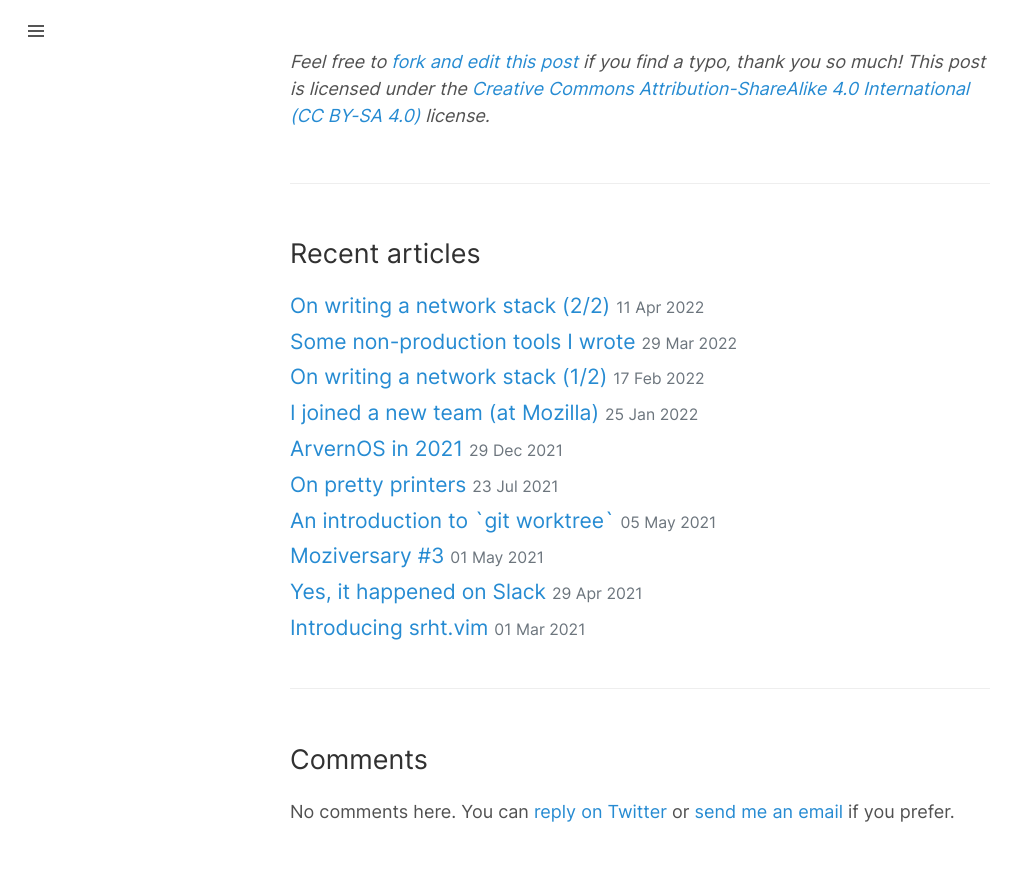
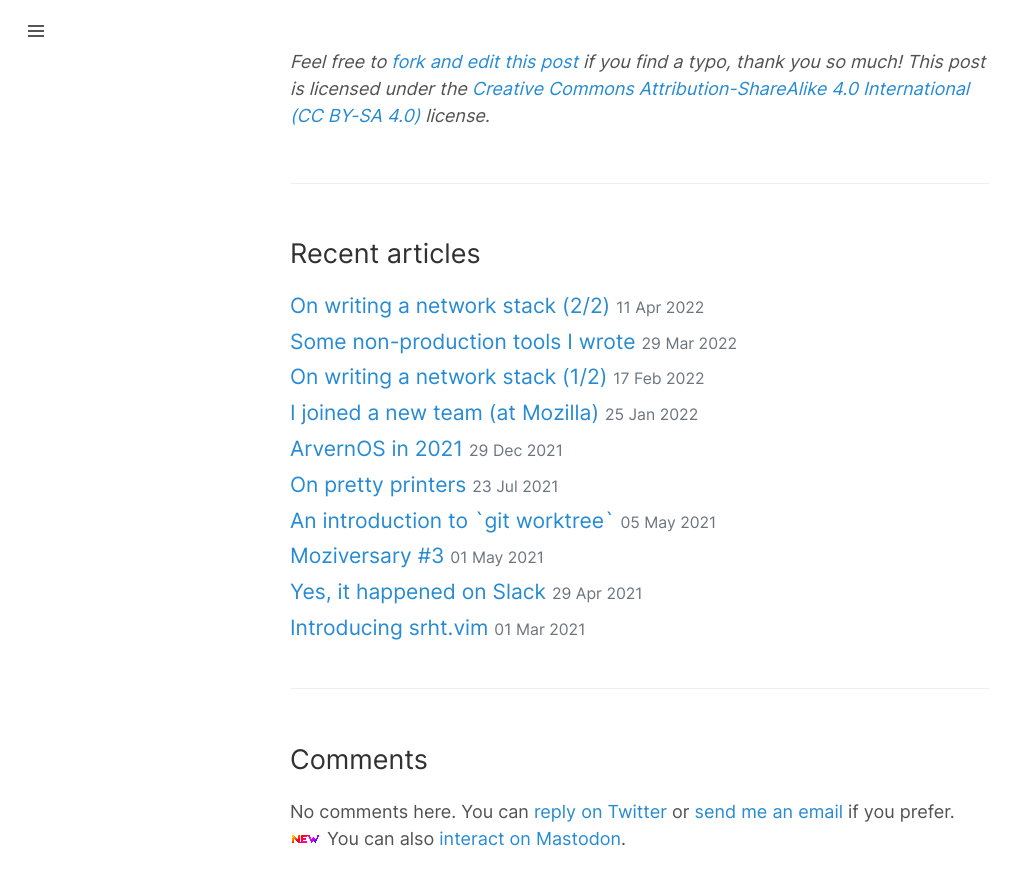
Before and after one commit to willdurand/willdurand.github.io, a Jekyll site: the page built from _posts/2022-03-10-spi-flash-content-analysis-and-firmware-reconstruction.md, in a window 1280 px wide and 900 px high, scrolled down 13438 px. Shown: the top 885 px of the window, without its empty margins (0-1025 px from the left). Built offline with Jekyll 4.4.1, drawn with Linux system fonts in a browser that asks for light colours; some of the changed lines change nothing that is shown.

Commit message:
Update 2022-03-10-spi-flash-content-analysis-and-firmware-reconstruction.md

```diff
--- a/_posts/2022-03-10-spi-flash-content-analysis-and-firmware-reconstruction.md
+++ b/_posts/2022-03-10-spi-flash-content-analysis-and-firmware-reconstruction.md
@@ -4,6 +4,7 @@ title: SPI flash content analysis and firmware reconstruction
 location: "Freiburg, Germany"
 image: /images/posts/2022/03/social.webp
 tweet_id: 1501871377158225922
+mastodon_id: 108203072255299580
 ---
 
 I wrote a [Twitter thread about hardware hacking][twitter-thread] some time ago.
```
